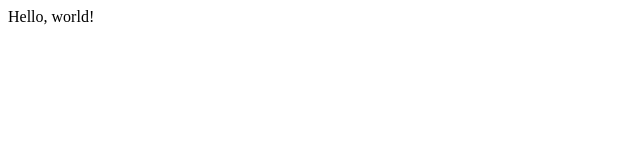
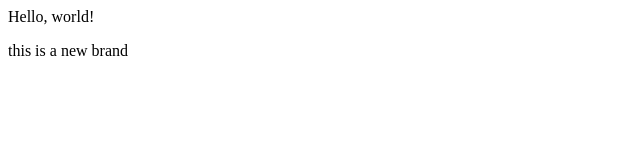
Before and after one commit to sabarzh/my-project, a plain HTML site: page index.html in a window 1280 px wide. Shown: the whole page, without its empty margins (0-640 px from the left). Drawn offline with Linux system fonts and the light colour scheme.

Commit message:
new change in feature2

```diff
--- a/index.html
+++ b/index.html
@@ -4,5 +4,6 @@
     </head>
     <body>
         <p>Hello, world!</p>
+        <h> this is a new brand</h>
     </body>
 </html>
```
